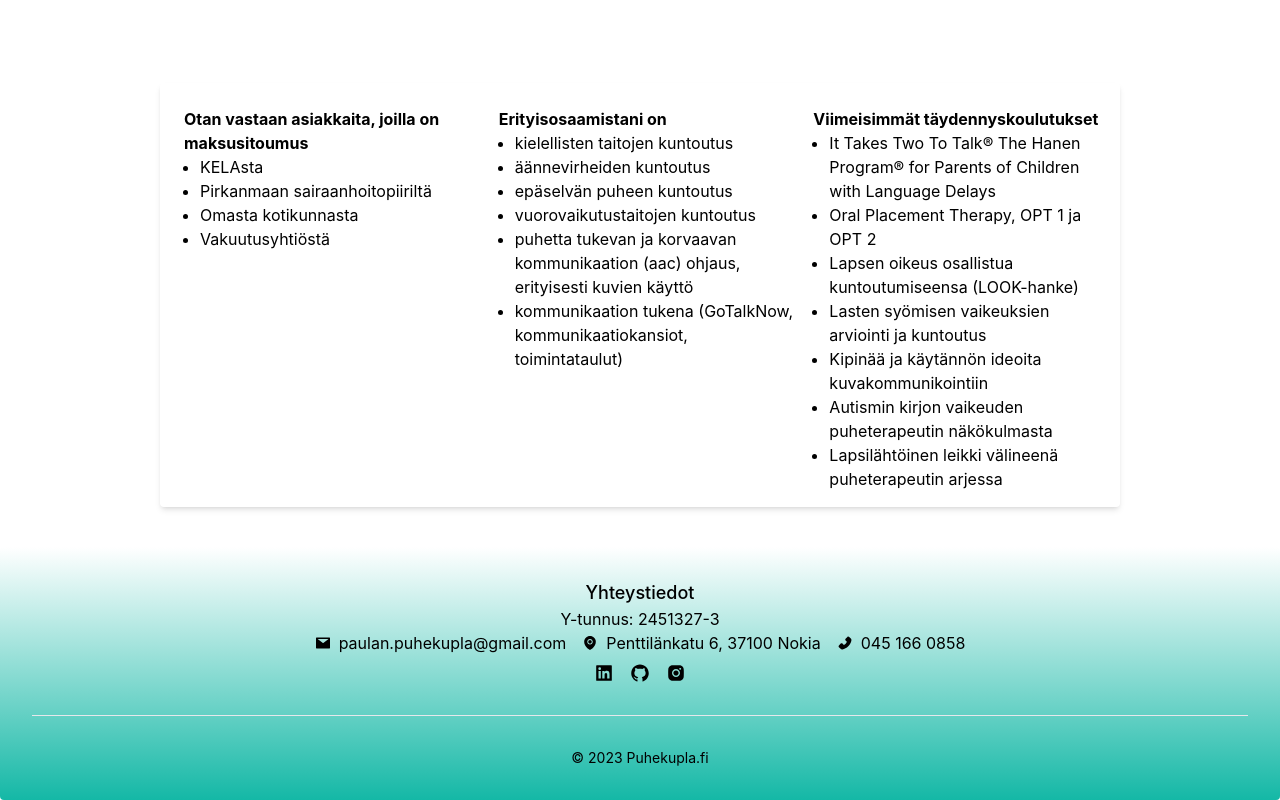
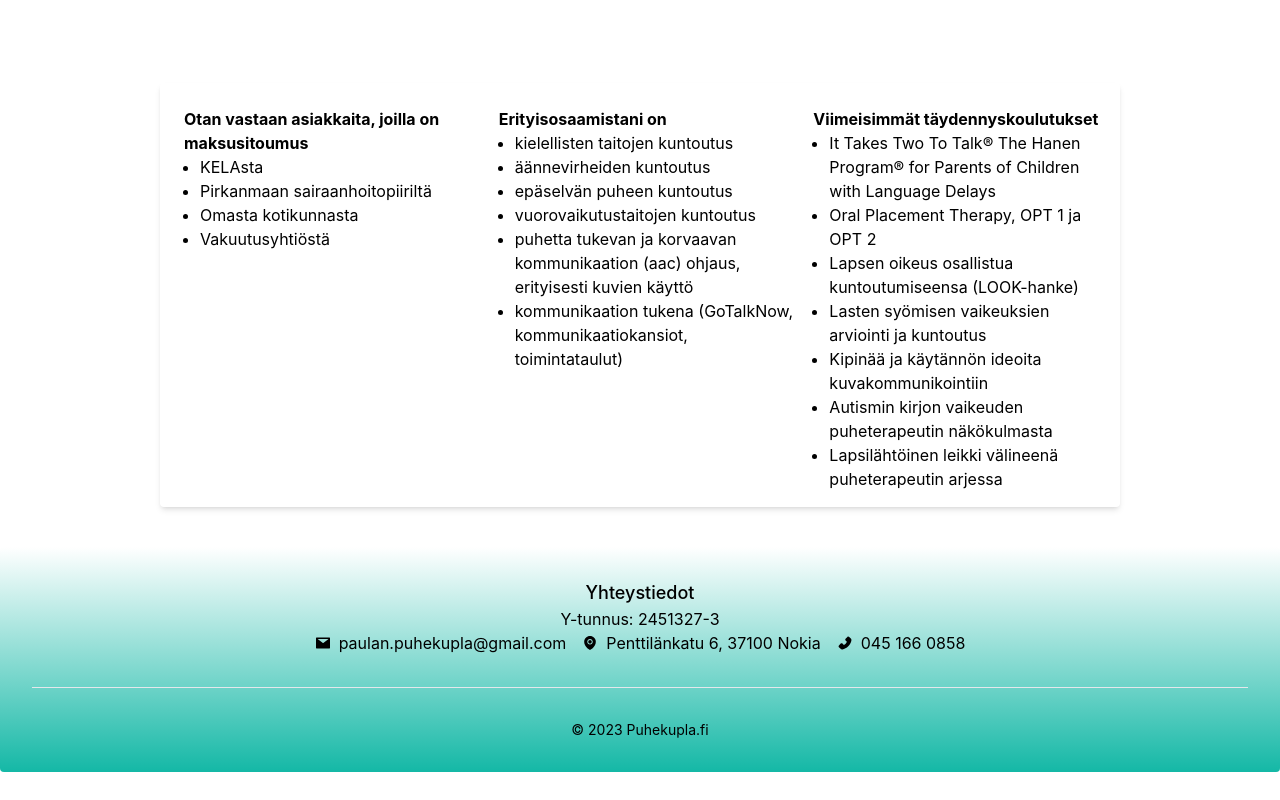
Before and after one commit to Solaxi/puhekuplafi, a React (Create React App) app: page / in a window 1280 px wide. Shown: the part 773-1573 px from the top of the page. After the commit the page ends 1545 px from the top, so only its background shows below. Built offline with nearby package versions, Linux system fonts and the light colour scheme.

Commit message:
Removed social icons

```diff
--- a/src/components/footer.js
+++ b/src/components/footer.js
@@ -1,5 +1,5 @@
 import React from 'react'
-import {AiFillLinkedin, AiFillGithub, AiFillInstagram, AiFillMail, AiFillEnvironment, AiFillPhone} from 'react-icons/ai'
+import {AiFillMail, AiFillEnvironment, AiFillPhone} from 'react-icons/ai'
 
 const Footer = () => {
   return (
@@ -23,12 +23,6 @@ const Footer = () => {
         </li>
       </ul>
 
-      <div className='flex text-xl text-black gap-4 mt-2 md:justify-center'>
-        <AiFillLinkedin />
-        <AiFillGithub />
-        <AiFillInstagram />
-      </div>
-
       <hr className="my-6 border-gray-200 sm:mx-auto dark:border-gray-700 lg:my-8"/>
 
       <p className="text-center text-sm text-black-300 sm:text-center">
```
